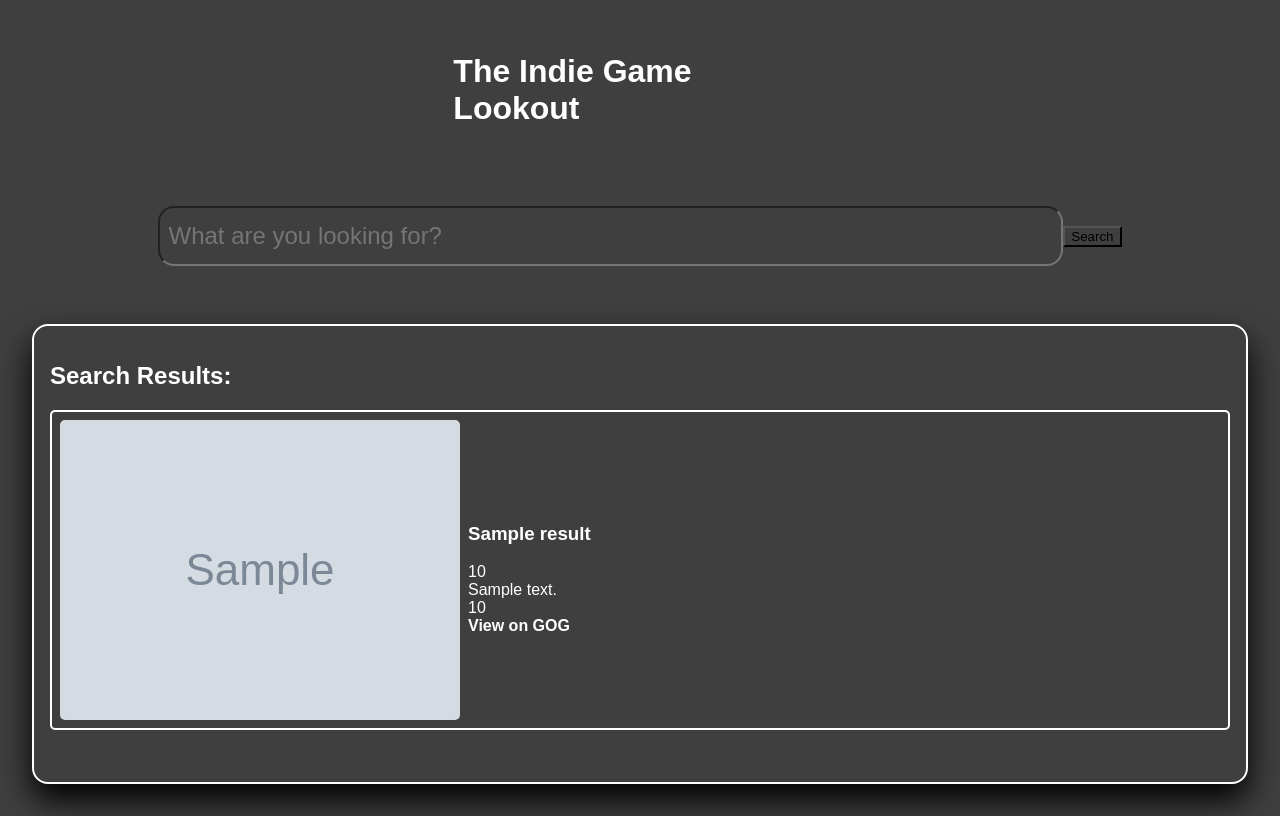
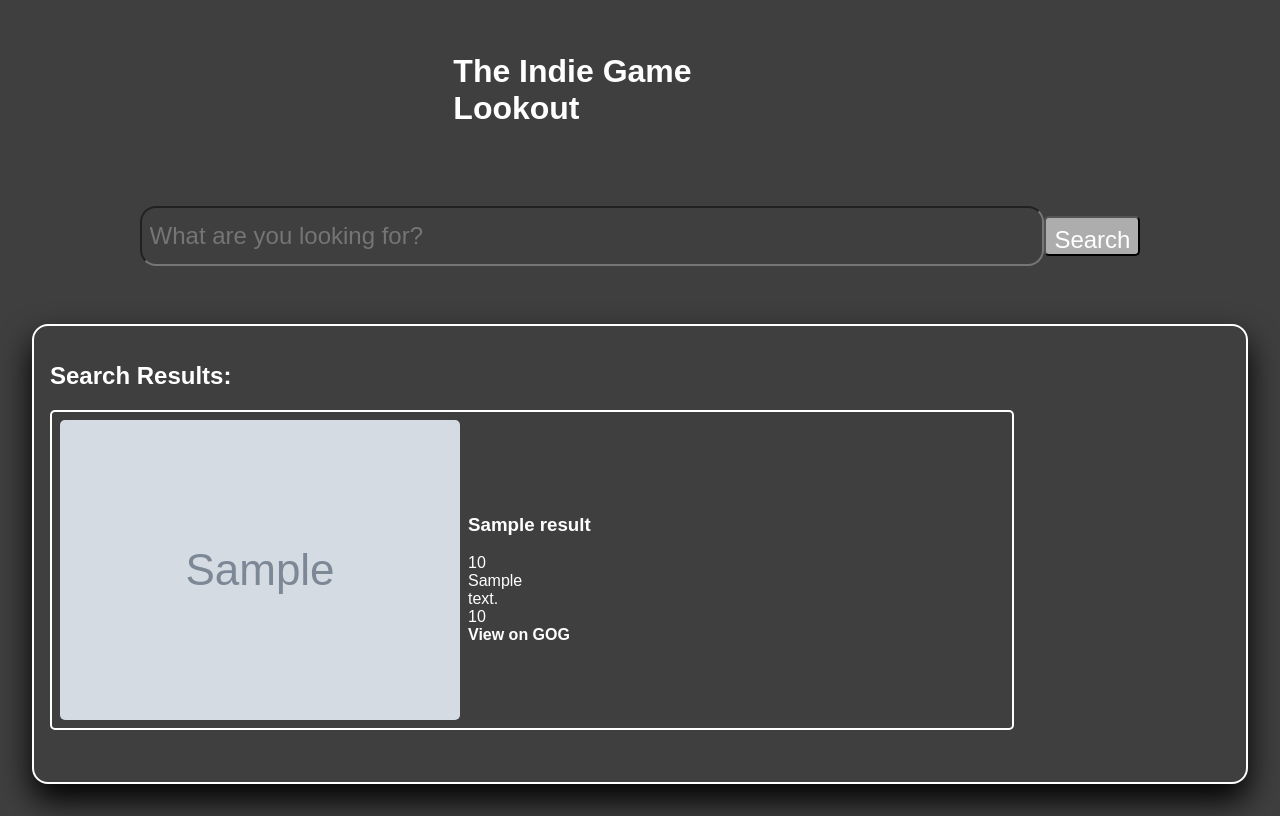
Before and after one commit to Giovo173/InfoRetrieval, a Django app: template indie_games/templates/index.html in a window 1280 px wide. Run offline with Django 5.2, Linux system fonts and the light colour scheme; the template is opened without the code that fills it: most values are stand-ins (such as "Sample title", 1, 10 or a date in 2020); grey boxes marked "Sample" are stand-in pictures; parts of the project's set-up code (start-up, migrations or seed data) failed here and were passed over.

Commit message:
I dont know what Im doing

```diff
--- a/indie_games/static/style.css
+++ b/indie_games/static/style.css
@@ -12,9 +12,8 @@ main {
     display: grid;
     grid-template-columns: 1fr 1fr 1fr;
     grid-template-rows: 1fr 1fr 4fr;
-    height: 100vh; /* Full viewport height */
+    height: 100vh;
 }
-
 
 h1 {
     grid-row: 1;
@@ -41,6 +40,21 @@ input {
     color: whitesmoke;
     width: 70%;
 }
+
+#btn {
+    border-radius: 5px;
+    height: 5vh;
+    font-size: 1.5em;
+    padding: 1vh;
+    background-color: rgb(173, 173, 173);
+    color: white;
+    cursor: pointer;
+}
+
+#btn:hover {
+    background-color: rgb(63, 63, 63);
+}
+
 .results {
     grid-row: 3;
     grid-column: 1 / span 3;
@@ -51,17 +65,17 @@ input {
     box-shadow: 0 2vh 4vh rgb(0, 0, 0);
     max-height: calc(100vh - 12vh); /* Adjust max height based on content */
     overflow-y: auto; /* Display scrollbar only if needed */
-    scrollbar-width: thin;
-    scroll-behavior: smooth;
-    scrollbar-color: gray;
+    scrollbar-width: none;
+
 }
 .resultList {
     display: grid;
     gap: 5px;
+    overflow-x: hidden;
 }
 
 .gameDesc {
-    width: 100%; /* Ensure full width */
+    width: 50%; /* Ensure full width */
     white-space: pre-wrap; /* Allows line breaks without forcing element width */
     word-wrap: break-word; /* Ensure words break as needed */
 }
@@ -85,6 +99,7 @@ input {
     display: flex;
     flex-direction: row;
     text-wrap: wrap;
+    width: 80%;
 
 }
 
```
Also changed, not shown: indie_games/games/mapreduce.py (+8 -3 lines).
